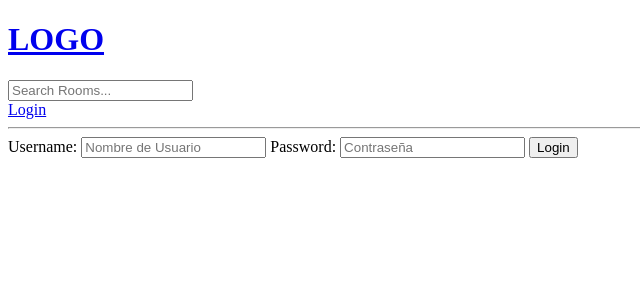
After one commit to YLlampi/studybud, a Django app: page /login/ in a window 1280 px wide. The commit adds this page. Shown: the top 300 px of the page, without its empty margins (0-640 px from the left). Run offline with Django 4.2, Linux system fonts and the light colour scheme.

Commit message:
add login logout page-functionality

```diff
--- /dev/null
+++ b/base/templates/base/login_register.html
@@ -0,0 +1,19 @@
+{% extends 'main.html' %}
+
+{% block content %}
+
+    <div>
+        <form method="POST" action=""> {% csrf_token %}
+
+            <label>Username:</label>
+            <input type="text" name="username" placeholder="Nombre de Usuario">
+
+            <label>Password:</label>
+            <input type="password" name="password" placeholder="Contraseña">
+
+            <input type="submit" value="Login">
+
+        </form>
+    </div>
+
+{% endblock content %}
--- a/base/urls.py
+++ b/base/urls.py
@@ -2,6 +2,9 @@ from django.urls import path
 from . import views
 
 urlpatterns = [
+    path('login/', views.loginPage, name="login"),
+    path('logout/', views.logoutUser, name="logout"),
+
     path('', views.home, name="home"),
     path('room/<str:pk>', views.room, name="room"),
 
--- a/base/views.py
+++ b/base/views.py
@@ -1,5 +1,8 @@
 from django.shortcuts import render, redirect
+from django.contrib import messages
 from django.db.models import Q
+from django.contrib.auth.models import User
+from django.contrib.auth import authenticate, login, logout
 from .models import Room, Topic
 from .forms import RoomForm
 
@@ -12,6 +15,35 @@ rooms = [
     {'id': 3, 'name': 'Frontend developer'},
 ]
 """
+
+
+def loginPage(request):
+    if request.method == "POST":
+        username = request.POST.get('username')
+        password = request.POST.get('password')
+
+        try:
+            user = User.objects.get(username=username)
+        except:
+            messages.error(request, 'Usuario no Encontrado')
+
+        user = authenticate(request, username=username, password=password)
+
+        if user is not None:
+            login(request, user)
+            return redirect('home')
+        else:
+            messages.error(request, 'Usuario o Contraseña incorrecta')
+
+    context = {}
+    return render(request, 'base/login_register.html', context)
+
+
+def logoutUser(request):
+    logout(request)
+
+    return redirect('home')
+
 
 def home(request):
     q = request.GET.get('q') if request.GET.get('q') != None else ''
--- a/templates/main.html
+++ b/templates/main.html
@@ -7,6 +7,16 @@
 <body>
 {% include 'navbar.html' %}
 
+{% if messages %}
+    <ul class="messages">
+        {% for message in messages %}
+            <li>
+                {{ message }}
+            </li>
+        {% endfor %}
+    </ul>
+{% endif %}
+
 {% block content %}
 
 {% endblock content %}
--- a/templates/navbar.html
+++ b/templates/navbar.html
@@ -1,4 +1,3 @@
-
 <a href="/">
     <h1>LOGO</h1>
 </a>
@@ -7,5 +6,10 @@
     <input type="text" name="q" placeholder="Search Rooms...">
 </form>
 
+{% if request.user.is_authenticated %}
+    <a href="{% url 'logout' %}">Logout</a>
+{% else %}
+    <a href="{% url 'login' %}">Login</a>
+{% endif %}
 
 <hr>
```
